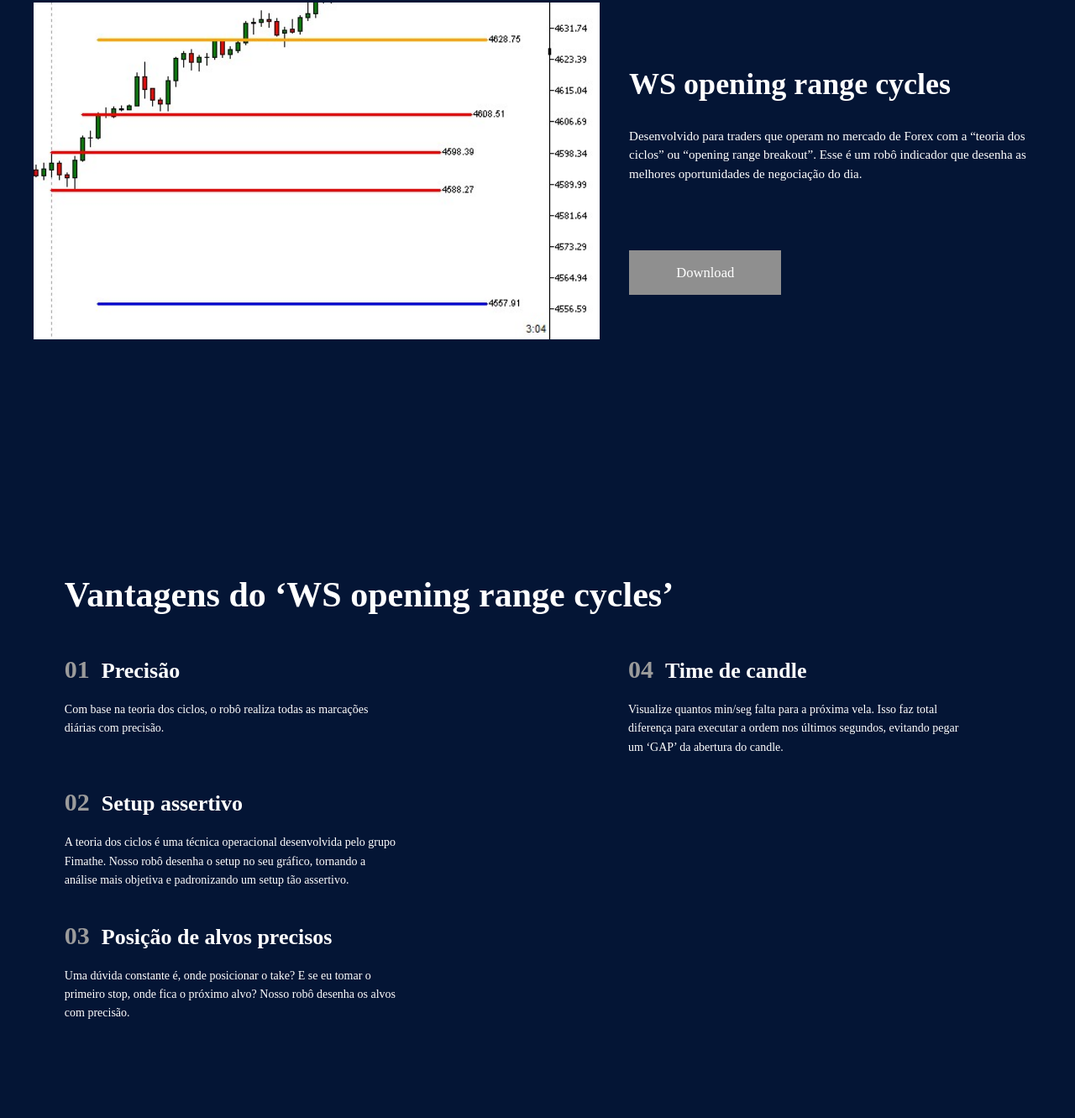
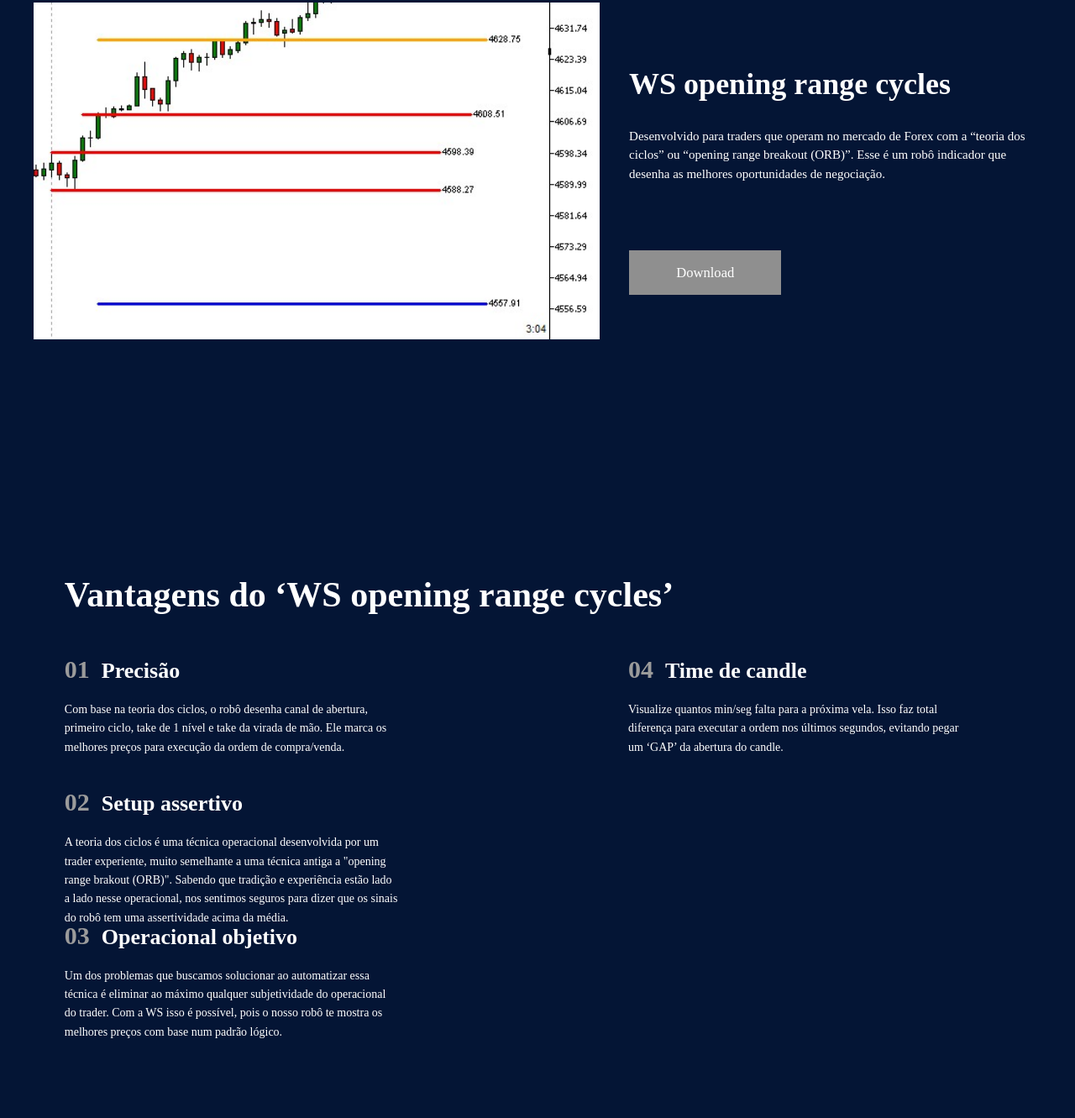
Before and after one commit to rafadutra-alt/wsmarkettrading-site, a website: page index.html in a window 1280 px wide. Shown: the part 929-2260 px from the top of the page at 84% size. Drawn offline with nearby package versions, Linux system fonts and the light colour scheme.

Commit message:
atualização página principal

```diff
--- a/index.html
+++ b/index.html
@@ -37,8 +37,9 @@
       <h2>WS opening range cycles</h2>
 
       <p>
-        Desenvolvido para traders que operam no mercado de Forex com a “teoria dos ciclos” ou “opening range breakout”. Esse é um robô
-        indicador que desenha as melhores oportunidades de negociação do dia.
+        Desenvolvido para traders que operam no mercado de Forex com
+        a “teoria dos ciclos” ou “opening range breakout (ORB)”. Esse é um robô
+        indicador que desenha as melhores oportunidades de negociação.
       </p>
 
       <a href="#" class="download-btn">Download</a>
@@ -58,7 +59,7 @@
       <span>01</span>
       <h3>Precisão</h3>
       <p>
-        Com base na teoria dos ciclos, o robô realiza todas as marcações diárias com precisão.
+        Com base na teoria dos ciclos, o robô desenha canal de abertura, primeiro ciclo, take de 1 nível e take da virada de mão. Ele marca os melhores preços para execução da ordem de compra/venda.
       </p>
     </div>
 
@@ -66,15 +67,14 @@
       <span>02</span>
       <h3>Setup assertivo</h3>
       <p>
-        A teoria dos ciclos é uma técnica operacional desenvolvida pelo grupo Fimathe. Nosso robô desenha o setup no seu gráfico, tornando a análise mais objetiva e padronizando um setup tão assertivo.
-      </p>
+        A teoria dos ciclos é uma técnica operacional desenvolvida por um trader experiente, muito semelhante a uma técnica antiga a "opening range brakout (ORB)". Sabendo que tradição e experiência estão lado a lado nesse operacional, nos sentimos seguros para dizer que os sinais do robô tem uma assertividade acima da média.
     </div>
 
     <div class="vantagem v3">
       <span>03</span>
-      <h3>Posição de alvos precisos</h3>
+      <h3>Operacional objetivo</h3>
       <p>
-        Uma dúvida constante é, onde posicionar o take? E se eu tomar o primeiro stop, onde fica o próximo alvo? Nosso robô desenha os alvos com precisão.
+        Um dos problemas que buscamos solucionar ao automatizar essa técnica é eliminar ao máximo qualquer subjetividade do operacional do trader. Com a WS isso é possível, pois o nosso robô te mostra os melhores preços com base num padrão lógico.
       </p>
     </div>
 
@@ -124,7 +124,7 @@
       <h3>Atenção</h3>
       <p>
         A validação é feita por máquina/computador,
-        ou seja, ao liberar o robô vc só consegue utilizá-lo ná máquina em que foi liberado pela primeira vez.
+        ou seja, ao liberar o robô vc só consegue utilizá-lo ná máquina em que foi instalado pela primeira vez.
       </p>
     </div>
 
@@ -137,7 +137,7 @@
     <h2>Fale conosco</h2>
     <p>contato.wealthscope@gmail.com<br>
         <br>
-       +55 12 98243-1169
+
     </p>
 
   </section>
```
